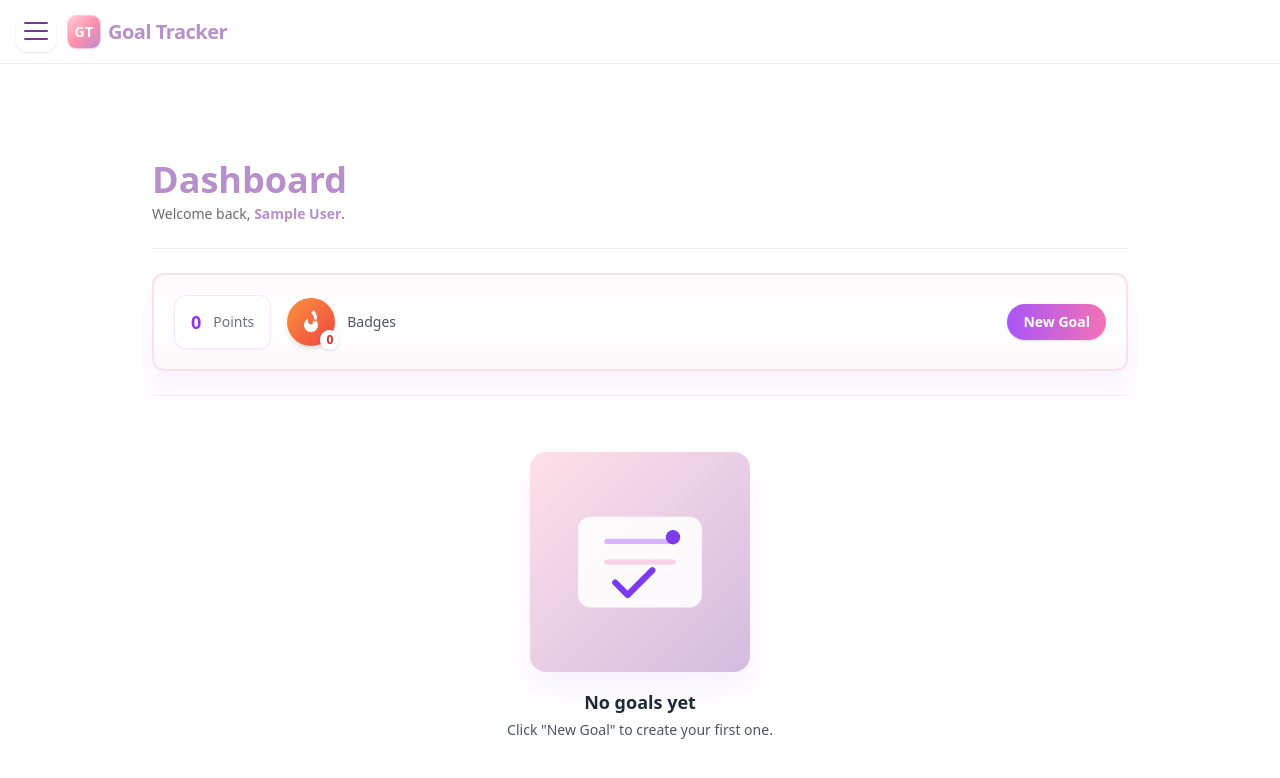
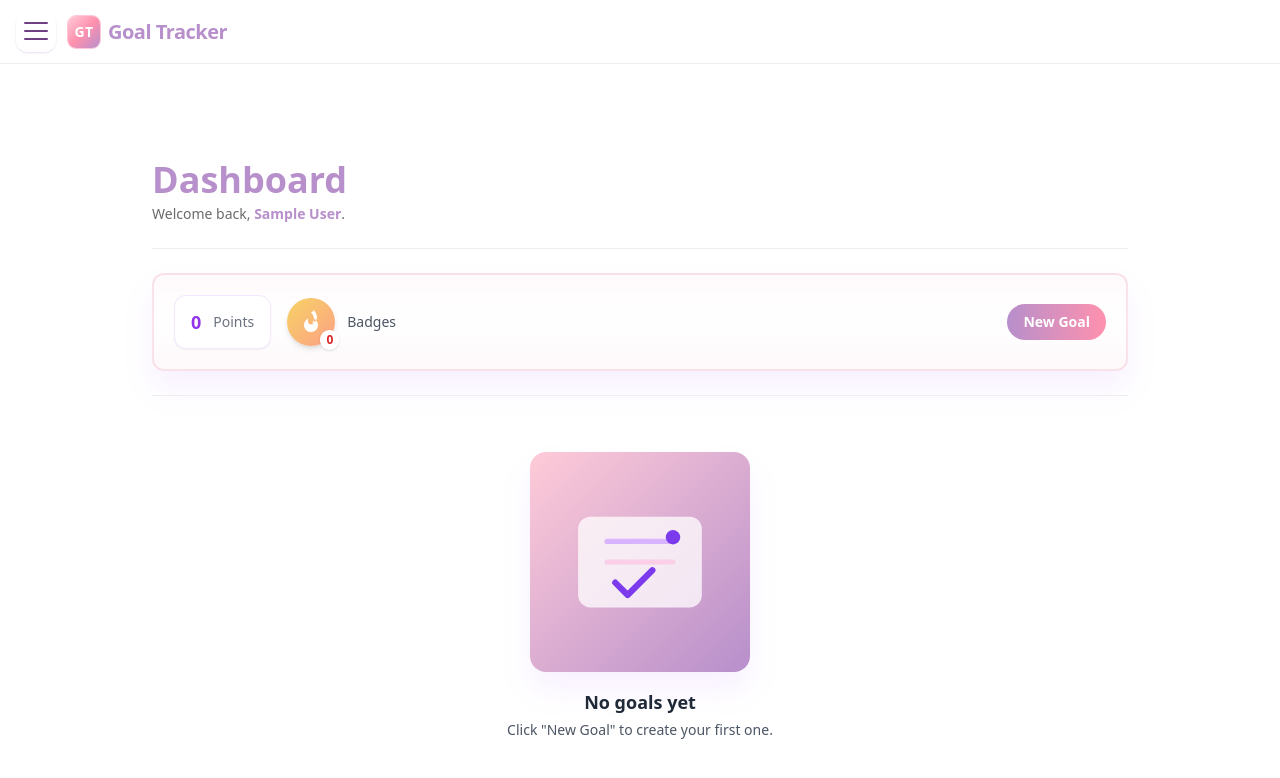
Before and after one commit to Mcgumoon/GoalTracker, a React (Vite) app: page / in a window 1280 px wide. Shown: the top 778 px of the page. Built offline with nearby package versions, Linux system fonts and the light colour scheme; no server answers; the database is empty; sample sign-in values are in the browser's storage.

Commit message:
Fixed UI bugs

```diff
--- a/src/components/BadgeStat.jsx
+++ b/src/components/BadgeStat.jsx
@@ -1,4 +1,3 @@
-// src/components/BadgeStat.jsx
 import { useEffect, useRef, useState } from "react";
 
 export default function BadgeStat({ stats }) {
@@ -25,12 +24,12 @@ export default function BadgeStat({ stats }) {
       <div className="relative">
         <div
           ref={popRef}
-          className="w-12 h-12 rounded-full flex items-center justify-center shadow-md bg-gradient-to-br from-orange-400 to-red-500"
+          className="w-12 h-12 rounded-full flex items-center justify-center shadow-md badge-gradient-gold"
           aria-hidden
         >
           {/* fire SVG */}
           <svg xmlns="http://www.w3.org/2000/svg" viewBox="0 0 24 24" fill="white" className="w-6 h-6">
-            <path d="M12 2c1.5 2.5 3 4 3 6.5 0 1.8-.8 3.5-2 4.5 3.5-.5 5-3.5 5-6 0-3-2-5-3-7-.5 1-1.5 2-3 2zm0 20c-4.5 0-7-3.5-7-7 0-2.5 1.5-5 4-6.5-.2 1-.2 2 0 3 .4 1.7 1.4 3 3 3 1.5 0 2.6-1.3 3-3 .3-1 .3-2 0-3 2.5 1.5 4 4 4 6.5 0 3.5-2.5 7-7 7z"/>
+            <path d="M12 2c1.5 2.5 3 4 3 6.5 0 1.8-.8 3.5-2 4.5 3.5-.5 5-3.5 5-6 0-3-2-5-3-7-.5 1-1.5 2-3 2zm0 20c-4.5 0-7-3.5-7-7 0-2.5 1.5-5 4-6.5-.2 1-.2 2 0 3 .4 1.7 1.4 3 3 3 1.5 0 2.6-1.3 3-3 .3-1 .3-2 0-3 2.5 1.5 4 4 4 6.5 0 3.5-2.5 7-7 7z" />
           </svg>
 
           <span className="absolute -bottom-1 -right-1 bg-white text-red-600 text-xs font-bold px-1.5 py-0.5 rounded-full shadow">
--- a/src/components/EmptyState.jsx
+++ b/src/components/EmptyState.jsx
@@ -1,4 +1,3 @@
-// src/components/EmptyState.jsx
 export default function EmptyState({
   title = "No goals yet",
   subtitle = 'Click "New Goal" to create your first one.',
@@ -7,12 +6,12 @@ export default function EmptyState({
   return (
     <div className="flex flex-col items-center gap-4 py-8">
       <div
-        className="rounded-2xl shadow-pastel p-4 bg-gradient-to-br from-rose2/60 to-violet/60"
+        className="rounded-2xl shadow-pastel p-4 tile-gradient"
         style={{ width: size, height: size, display: "grid", placeItems: "center" }}
       >
         {/* Simple SVG: a checklist / star-like illustration */}
         <svg width={size * 0.6} height={size * 0.6} viewBox="0 0 64 64" fill="none" xmlns="http://www.w3.org/2000/svg">
-          <rect x="2" y="10" width="60" height="44" rx="6" fill="white" opacity="0.9"/>
+          <rect x="2" y="10" width="60" height="44" rx="6" fill="white" opacity="0.75"/>
           <path d="M16 22h32" stroke="#D8B4FE" strokeWidth="2.5" strokeLinecap="round"/>
           <path d="M16 32h32" stroke="#FBCFE8" strokeWidth="2.5" strokeLinecap="round"/>
           <circle cx="48" cy="20" r="3.5" fill="#7C3AED"/>
--- a/src/components/goals/GoalForm.jsx
+++ b/src/components/goals/GoalForm.jsx
@@ -1,4 +1,3 @@
-// src/components/goals/GoalForm.jsx
 import { useEffect, useState } from "react";
 
 export default function GoalForm({ initial, onSubmit, onCancel }) {
@@ -88,7 +87,7 @@ export default function GoalForm({ initial, onSubmit, onCancel }) {
             <div className="flex items-center gap-3 mt-2">
                 <button
                     type="submit"
-                    className="inline-flex items-center justify-center rounded-full bg-gradient-to-r from-purple-500 to-pink-400 px-5 py-2 text-sm font-semibold text-white shadow-md hover:scale-[1.02] transform transition"
+                    className="inline-flex items-center justify-center rounded-full btn-gradient px-5 py-2 text-sm font-semibold shadow-md hover:scale-[1.02] transform transition"
                     disabled={busy}
                 >
                     {busy ? "Saving..." : "Save Goal"}
--- a/src/hooks/useGoals.jsx
+++ b/src/hooks/useGoals.jsx
@@ -69,8 +69,6 @@ export default function useGoals() {
         [base]
     );
 
-    // BEFORE:
-    // const editGoal = useCallback(async (id, { title, notes, dueDate }) => {
 
     const editGoal = useCallback(
         async (id, { title, notes, dueDate, category }) => {
--- a/src/index.css
+++ b/src/index.css
@@ -32,6 +32,46 @@
   .btn-ghost {
     @apply btn bg-white text-text border-2 border-divider hover:bg-gray-50;
   }
+
+  /* .btn-gradient {
+    background-image: linear-gradient(
+      to right,
+      theme('colors.violet'),
+      theme('colors.rose3')
+    ) !important;
+    color: #fff !important;
+    background-color: transparent !important;
+  } */
+
+  /* Optional: nicer disabled state without losing the gradient */
+  /* .btn-gradient:disabled {
+    filter: saturate(0.85) brightness(0.98);
+    opacity: 0.85;
+  } */
+
+  .badge-gradient-gold {
+    background: linear-gradient(135deg, #f6d365, #fda085) !important; /* gold → peach */
+    color: #fff !important;
+  }
+
+  .btn-gradient,
+  .btn-gradient:hover,
+  .btn-gradient:focus-visible,
+  .btn-gradient:active {
+    background: linear-gradient(
+      to right,
+      theme('colors.violet'),
+      theme('colors.rose3')
+    ) !important;
+    color: #fff !important;
+    background-color: transparent !important; /* defeats bg-white/bg-... */
+  }
+
+  .btn-gradient:disabled {
+    filter: saturate(0.85) brightness(0.98);
+    opacity: 0.85;
+  }
+
 
   /* Inputs / Form Fields */
   .input {
@@ -70,6 +110,15 @@
   .card-label {
     @apply text-muted mr-4;
   }
+
+   .tile-gradient,
+  .tile-gradient:hover {
+    background: linear-gradient(
+      135deg,
+      theme('colors.rose2'),
+      theme('colors.violet')
+    ) !important;
+  }
 }
 
 /* Utility Layer - Custom Utilities & Gradients */
@@ -78,6 +127,9 @@
   .bg-soft {
     @apply bg-gradient-to-b from-rose2/10 via-white to-rose1/10;
   }
+  /* .btn-gradient {
+    @apply bg-gradient-to-r from-violet to-rose3 text-white;
+  } */
 
   /* Sidebar transition & backdrop helpers */
   .sidebar-enter {
--- a/src/pages/Dashboard.jsx
+++ b/src/pages/Dashboard.jsx
@@ -63,7 +63,7 @@ export default function Dashboard() {
         {/* Right: New Goal button */}
         <div className="flex-shrink-0">
           <button
-            className="inline-flex items-center gap-2 rounded-full bg-gradient-to-r from-purple-500 to-pink-400 px-4 py-2 text-sm font-semibold text-white shadow hover:scale-[1.02] transform transition"
+            className="btn btn-gradient rounded-full px-4 py-2 text-sm"
             onClick={() => setOpenNew(true)}
           >
             New Goal
```
